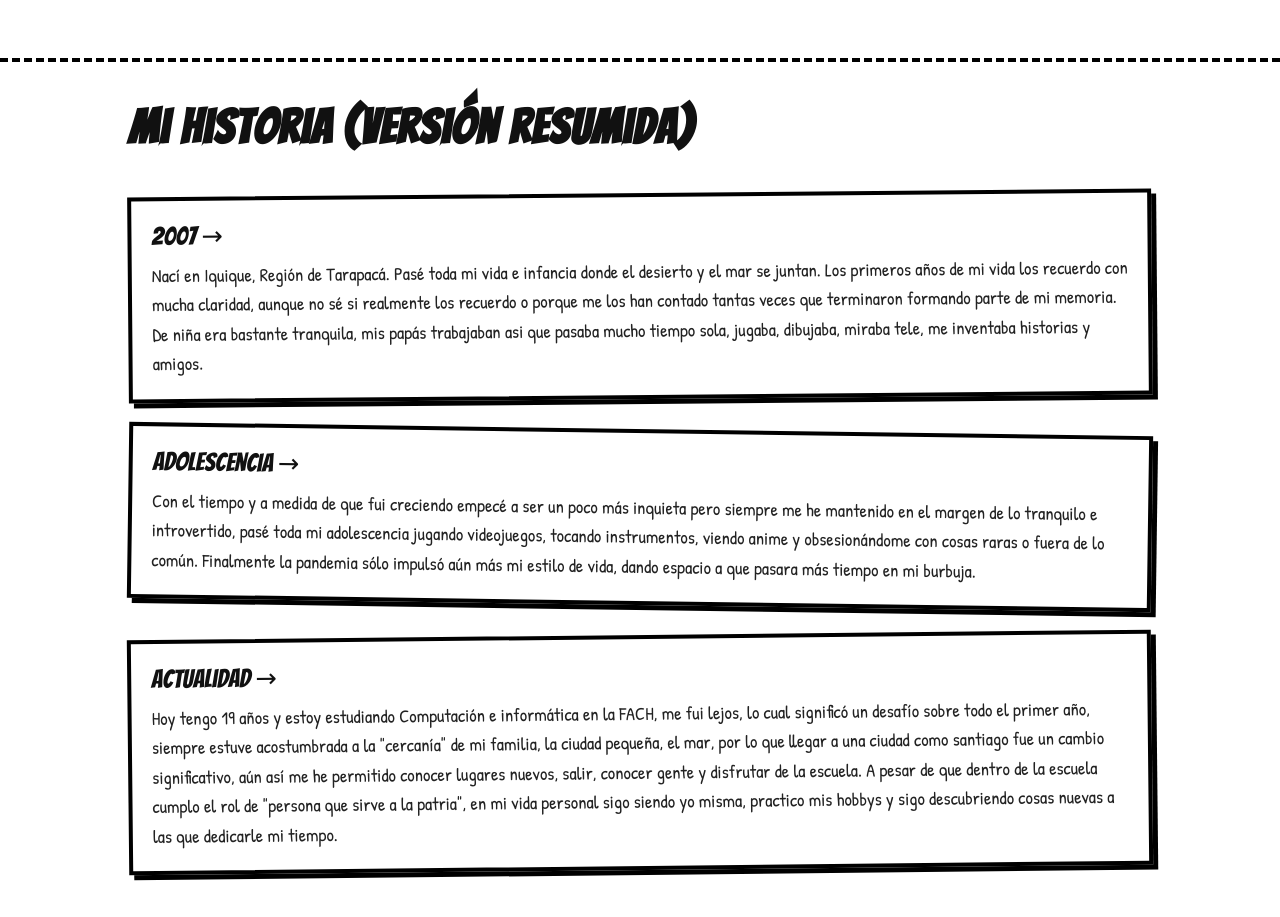
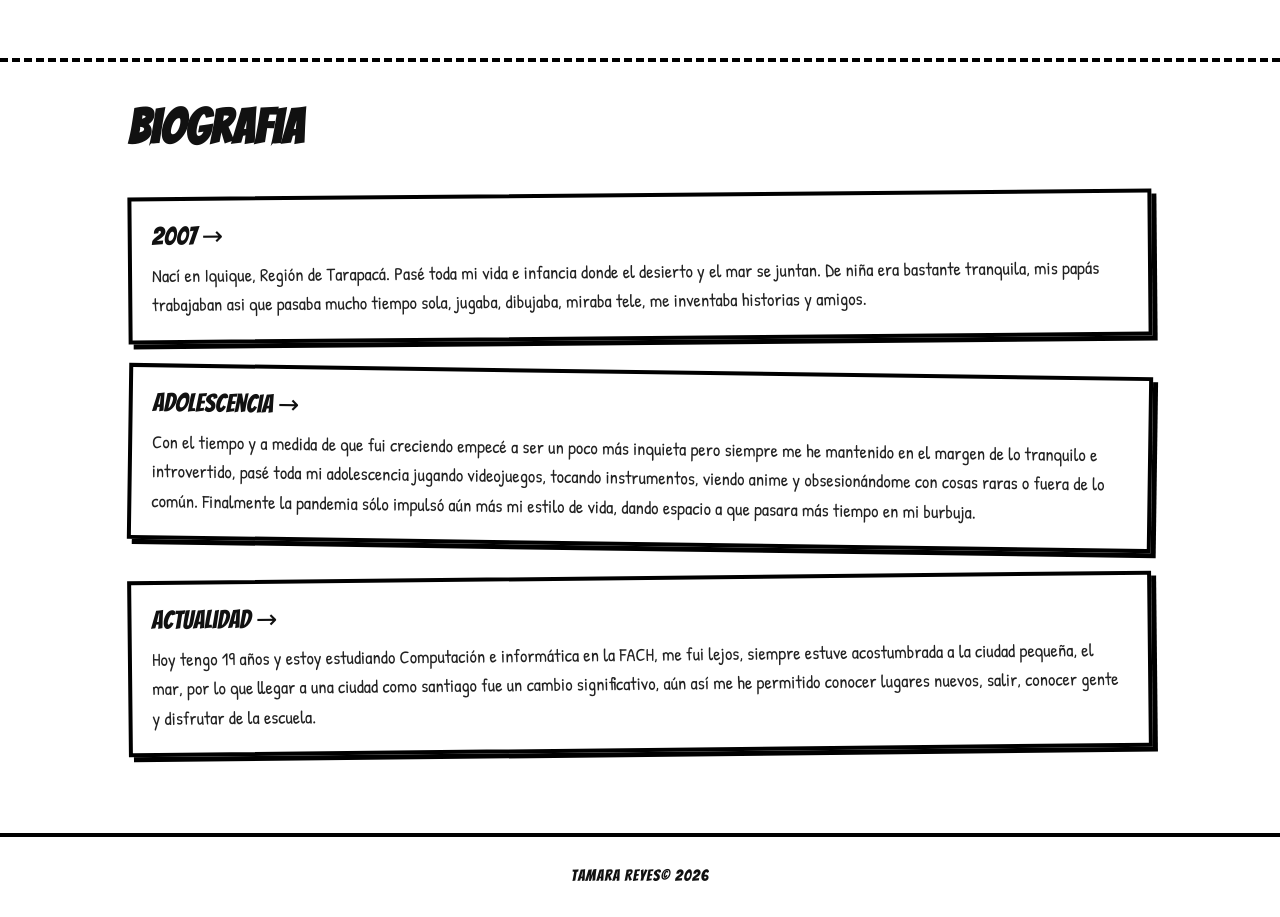
Before and after one commit to rayreysss/examenprogramacion, a plain HTML site: page index.html in a window 1280 px wide. Shown: the part 722-1639 px from the top of the page. Drawn offline with Linux system fonts and the light colour scheme.

Commit message:
Add files via upload

```diff
--- a/index.html
+++ b/index.html
@@ -241,7 +241,6 @@ Soy Tamara
 <p class="subtitle">
 
 Soy estudiante de computación e informática en la FACH.
-Me gusta crear, dibujar y obsesionarme con detalles raros.
 
 </p>
 
@@ -249,7 +248,7 @@ Me gusta crear, dibujar y obsesionarme con detalles raros.
 
 <div class="sketch">
 
-<img src="https://i.pinimg.com/736x/2b/fe/77/2bfe7796abb24eb70ffa2a88169bbbd8.jpg" class="foto">
+<img src="https://i.pinimg.com/736x/0e/49/79/0e4979d7aabba385ce6349042245393c.jpg" class="foto">
 
 <div class="sticky s1">
 19 AÑOS
@@ -265,7 +264,7 @@ Tamara Rayen Reyes Tavilo
 
 <section class="historia">
 
-<h2>Mi historia (versión resumida)</h2>
+<h2>Biografia</h2>
 
 <div class="comic">
 
@@ -277,7 +276,7 @@ Tamara Rayen Reyes Tavilo
 
 <div class="texto">
 
-Nací en Iquique, Región de Tarapacá. Pasé toda mi vida e infancia donde el desierto y el mar se juntan. Los primeros años de mi vida los recuerdo con mucha claridad, aunque no sé si realmente los recuerdo o porque me los han contado tantas veces que terminaron formando parte de mi memoria. De niña era bastante tranquila, mis papás trabajaban asi que pasaba mucho tiempo sola, jugaba, dibujaba, miraba tele, me inventaba historias y amigos.
+Nací en Iquique, Región de Tarapacá. Pasé toda mi vida e infancia donde el desierto y el mar se juntan. De niña era bastante tranquila, mis papás trabajaban asi que pasaba mucho tiempo sola, jugaba, dibujaba, miraba tele, me inventaba historias y amigos.
 
 </div>
 
@@ -305,7 +304,7 @@ Actualidad →
 
 <div class="texto">
 
-Hoy tengo 19 años y estoy estudiando Computación e informática en la FACH, me fui lejos, lo cual significó un desafío sobre todo el primer año, siempre estuve acostumbrada a la "cercanía" de mi familia, la ciudad pequeña, el mar, por lo que llegar a una ciudad como santiago fue un cambio significativo, aún así me he permitido conocer lugares nuevos, salir, conocer gente y disfrutar de la escuela. A pesar de que dentro de la escuela cumplo el rol de "persona que sirve a la patria", en mi vida personal sigo siendo yo misma, practico mis hobbys y sigo descubriendo cosas nuevas a las que dedicarle mi tiempo.
+Hoy tengo 19 años y estoy estudiando Computación e informática en la FACH, me fui lejos, siempre estuve acostumbrada a la ciudad pequeña, el mar, por lo que llegar a una ciudad como santiago fue un cambio significativo, aún así me he permitido conocer lugares nuevos, salir, conocer gente y disfrutar de la escuela.
 
 </div>
 
```
